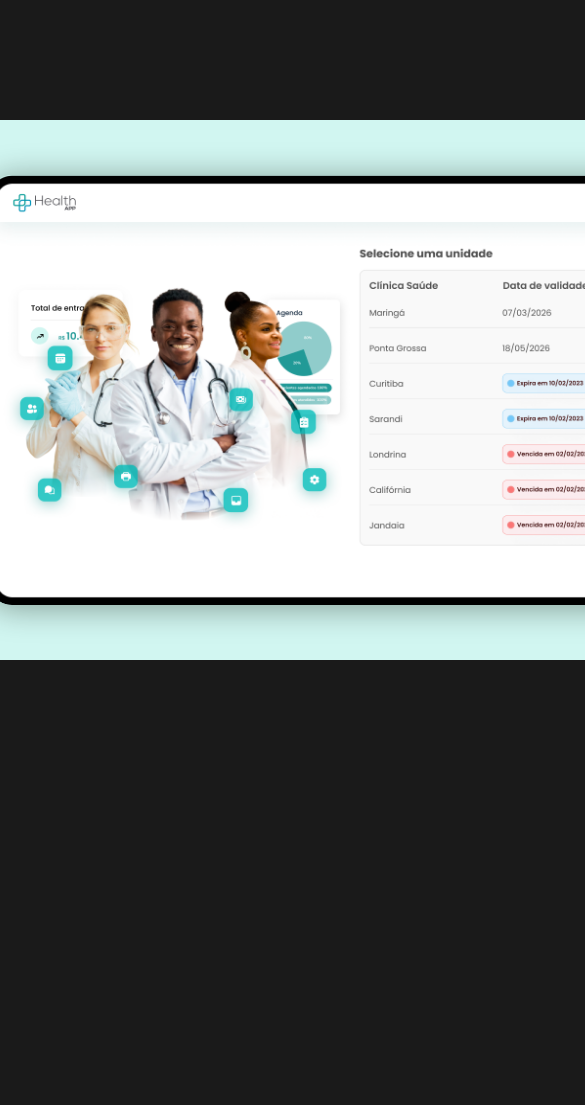
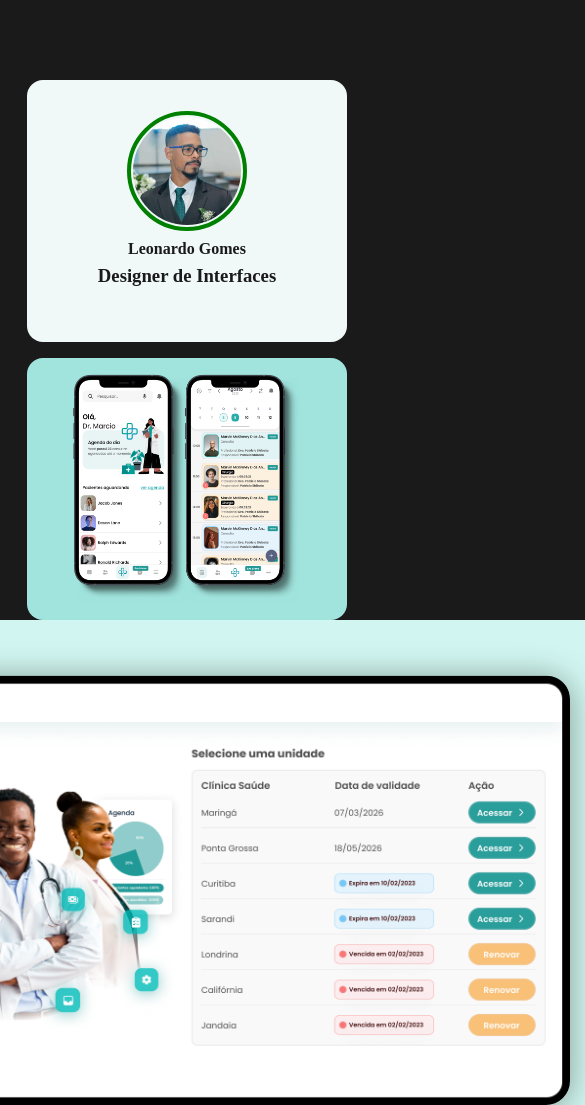
Before and after one commit to LeogomesArt/leogomesdesign, a plain HTML site: page index.html in a window 390 px wide. Shown: the top 1105 px of the page, 585 px wide, since content can reach past the window. Before the commit the page ends 844 px from the top, so only its background shows below. Drawn offline with Linux system fonts and the light colour scheme.

Commit message:
mobile breaking point

```diff
--- a/css/style.css
+++ b/css/style.css
@@ -1,12 +1,10 @@
-
-
-*{
+* {
   margin: 0;
   padding: 0;
   box-sizing: border-box;
 }
 
-body{
+body {
   display: flex;
   justify-content: center;
   align-items: center;
@@ -14,22 +12,14 @@ body{
   background-color: #1a1a1a;
 }
 
-.bentoXVI{
-
-
-
+.bentoXVI {
   margin-top: 120px;
   display: flex;
   justify-content: center;
   align-items: center;
-
-
-
-
 }
 
-.container-1{
-
+.container-1 {
   margin-right: 16px;
   width: 320px;
 
@@ -37,12 +27,9 @@ body{
   flex-direction: column;
   justify-content: center;
   align-items: center;
-
-
-
 }
 
-.container-perfil{
+.container-perfil {
   width: 320px;
   height: 262px;
   border-radius: 16px;
@@ -56,26 +43,22 @@ body{
   justify-content: center;
   text-align: center;
 
-    background-color: #F0F9F8;
+  background-color: #f0f9f8;
 }
 
-.foto-perfil{
+.foto-perfil {
   width: 120px;
   height: 120px;
   border-radius: 50%;
 
   border: 4px solid green;
   padding: 2px;
-
 }
 
-
-
-.projeto-mobile{
+.projeto-mobile {
   width: 320px;
   height: 262px;
   border-radius: 16px;
-
 
   padding: 16px;
 
@@ -85,56 +68,63 @@ body{
   justify-content: center;
   text-align: center;
 
-    background-color: #A0E4DD;
+  background-color: #a0e4dd;
 }
 
-.mobile{
+.mobile {
   width: 230px;
   height: 230px;
-
-
 }
 
-
-
-.projeto-desktop{
+.projeto-desktop {
   width: 884px;
   height: 540px;
   border-radius: 16px;
 
-    background-color: #D1F6F1;
+  background-color: #d1f6f1;
 
   display: flex;
   align-items: center;
   justify-content: center;
-
-
 }
 
-.desktop{
+.desktop {
   border-radius: 24px;
   width: 750px;
   height: 430px;
 
   box-shadow: 0px 3px 32px rgba(11, 15, 2, 0.39);
-
 }
 
-h3, h4{
+h3,
+h4 {
   line-height: 130%;
   margin: 4px 0px;
 
   color: #1a1a1a;
 }
 
-p{
+p {
   color: #777;
 }
 
+@media (max-width: 599px) {
+  .bentoXVI {
+    margin-top: 80px;
+    width: 100%;
+    display: flex;
+    flex-direction: column;
+    justify-content: center;
+    align-items: center;
+  }
 
+  .container-1 {
+    margin-right: 16px;
+    width: 100%;
 
-@media screen and (max-width: 390px) {
-    .container{
+    display: flex;
     flex-direction: column;
+    justify-content: center;
+    align-items: center;
   }
 }
```
Lines whose indentation alone changed are shown as unchanged.
